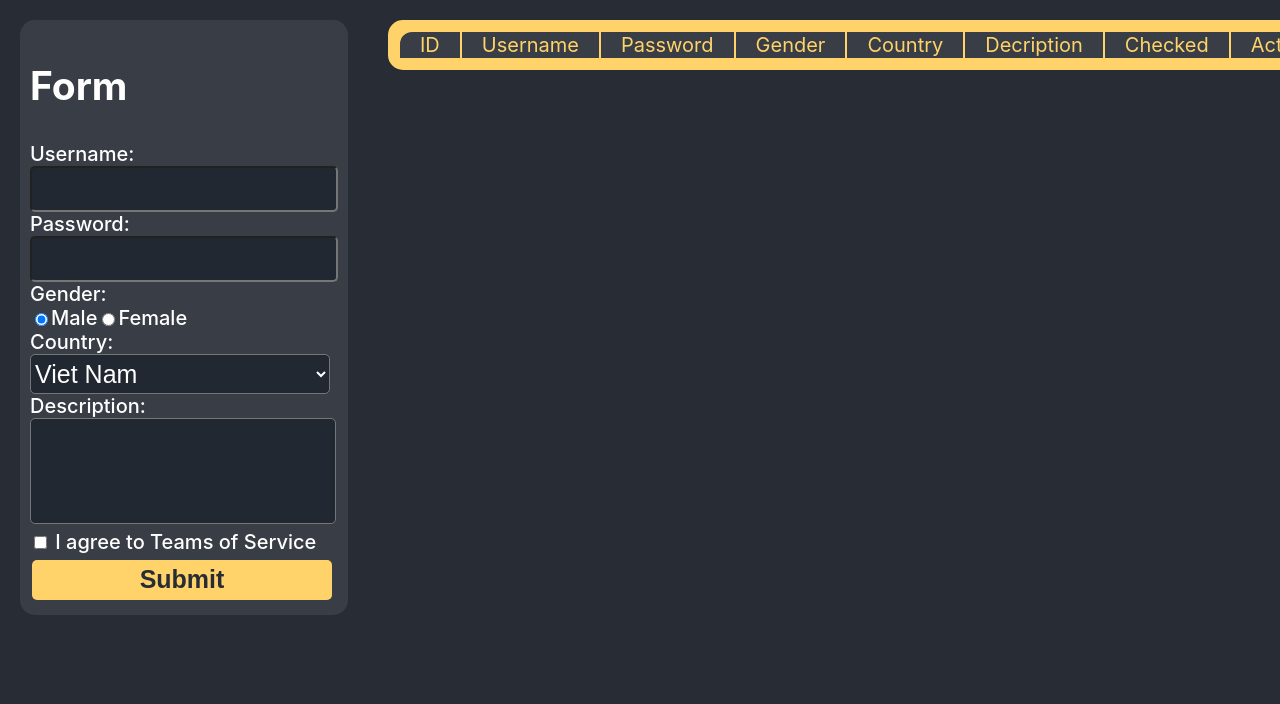
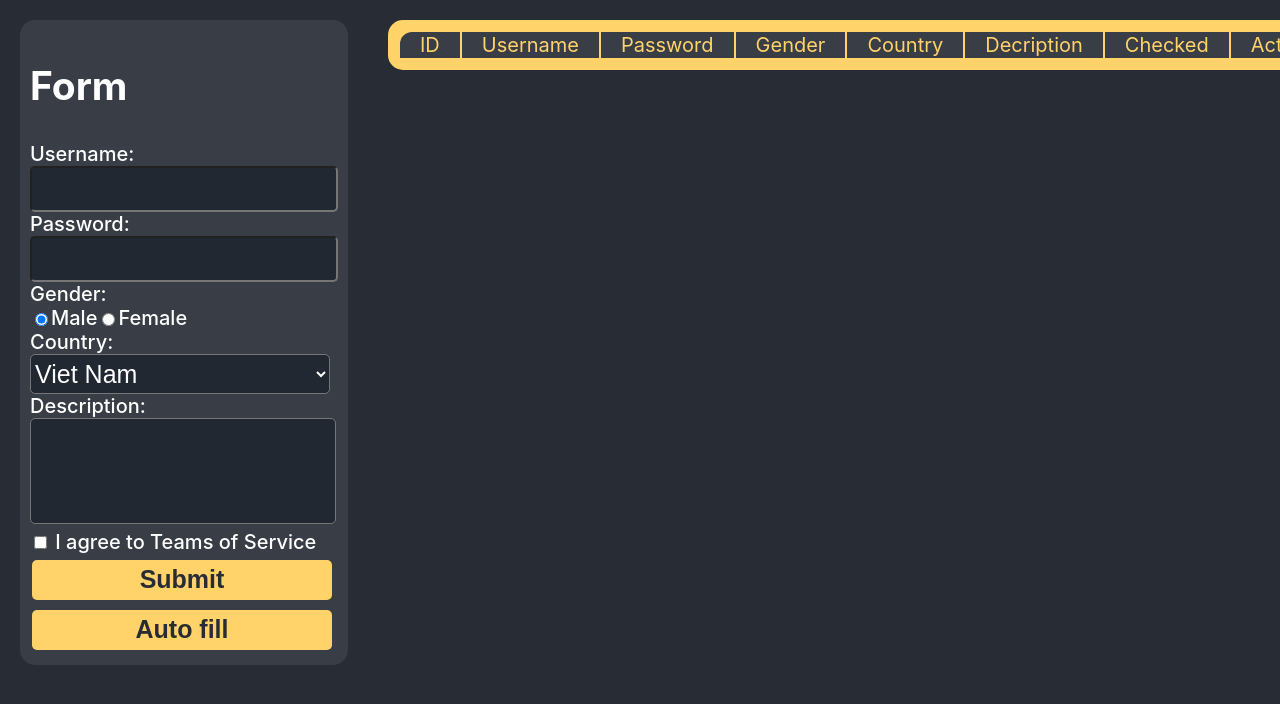
Before and after one commit to mvn-hieunguyen5-dn/home_work_frontend, a React (Create React App) app: page / in a window 1280 px wide. Shown: the top 704 px of the page. Built offline with nearby package versions, Linux system fonts and the light colour scheme.

Commit message:
litte change on event

```diff
--- a/src/App.css
+++ b/src/App.css
@@ -22,6 +22,7 @@
   color: white;
   flex-wrap: nowrap;
   align-content: center;
+  justify-content: space-around;
 }
 
 .App-link {
--- a/src/App.jsx
+++ b/src/App.jsx
@@ -3,26 +3,28 @@ import "./App.css";
 import React, { Component } from "react";
 import UserTableRow from "./userTableRow";
 
-import { generateName } from "./randomname.js";
+import { generateName, generateCountry } from "./randomname.js";
 export default class App extends Component {
   constructor() {
     super();
     this.state = {
       list: [],
       id: 1,
-      username: generateName(),
-      password: generateName(),
+      username: "",
+      password: "",
       gender: "",
       country: "VN",
       description: "",
-      checked: false,
+      checked: 0,
     };
     this.handleSubmit.bind(this);
     this.handOnChange.bind(this);
     this.delete.bind(this);
+    this.autoFill.bind(this);
   }
-  handleSubmit(evt) {
-    evt.preventDefault();
+  handleSubmit(evt = null) {
+    if (evt !== null) evt.preventDefault();
+
     this.setState({ id: this.state.id + 1 });
     this.state.list.push({
       id: this.state.id,
@@ -34,11 +36,23 @@ export default class App extends Component {
       checked: this.state.checked,
     });
     this.setState({
+      username: "",
+      password: "",
+      gender: "0",
+      description: "",
+      checked: this.state.checked,
+    });
+  }
+  autoFill() {
+    this.setState({ id: this.state.id + 1 });
+    this.state.list.push({
+      id: this.state.id,
       username: generateName(),
       password: generateName(),
-      gender: "0",
+      gender: (Math.floor(Math.random() * 6) % 2).toString(),
+      country: generateCountry(),
       description: generateName(),
-      checked: this.state.checked,
+      checked: Math.floor(Math.random() * 6) % 2,
     });
   }
   handOnChange(evt) {
@@ -57,6 +71,7 @@ export default class App extends Component {
     const even = (item) => item.id === id;
     return list.findIndex(even);
   }
+
   render() {
     return (
       <div>
@@ -80,6 +95,7 @@ export default class App extends Component {
                     onChange={(e) => {
                       this.handOnChange(e);
                     }}
+                    required
                   />
                 </div>
                 <div className="block">
@@ -92,6 +108,7 @@ export default class App extends Component {
                     onChange={(e) => {
                       this.handOnChange(e);
                     }}
+                    required
                   />
                 </div>
                 <div className="block">
@@ -160,10 +177,22 @@ export default class App extends Component {
                       this.handOnChange(e);
                     }}
                     value="true"
+                    required
                   />
                   <label htmlFor="accept"> I agree to Teams of Service</label>
                 </div>
-                <button className="formInput button">Submit</button>
+                <div className="block">
+                  <button className="formInput button">Submit</button>
+                  <button
+                    className="formInput button"
+                    type="button"
+                    onClick={() => {
+                      this.autoFill();
+                    }}
+                  >
+                    Auto fill
+                  </button>
+                </div>
               </form>
             </div>
           </section>
--- a/src/randomname.js
+++ b/src/randomname.js
@@ -2868,5 +2868,9 @@ function generateName() {
     capFirst(name2[getRandomInt(0, name2.length + 1)]);
   return name;
 }
-
-export  {generateName} ;
+function generateCountry() {
+  const country = ["VN", "US", "JP"];
+  var name = capFirst(country[getRandomInt(0, country.length + 1)]);
+  return name;
+}
+export { generateName, generateCountry };
```
